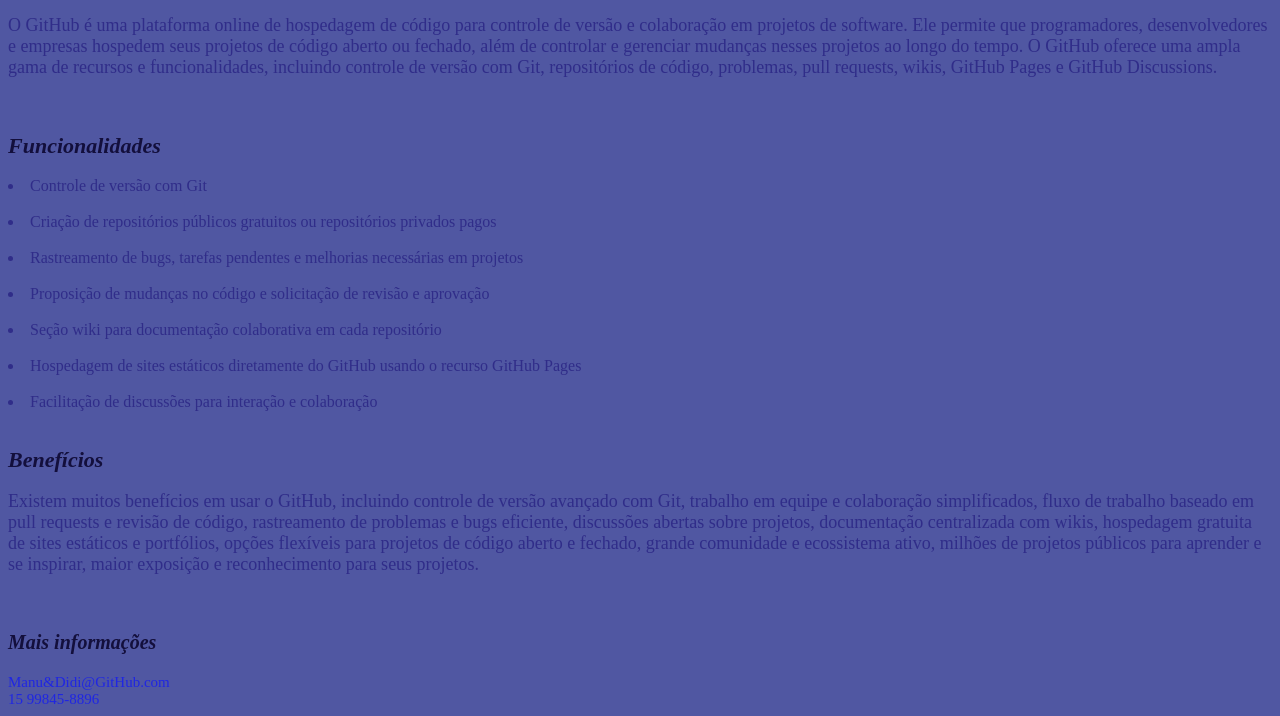
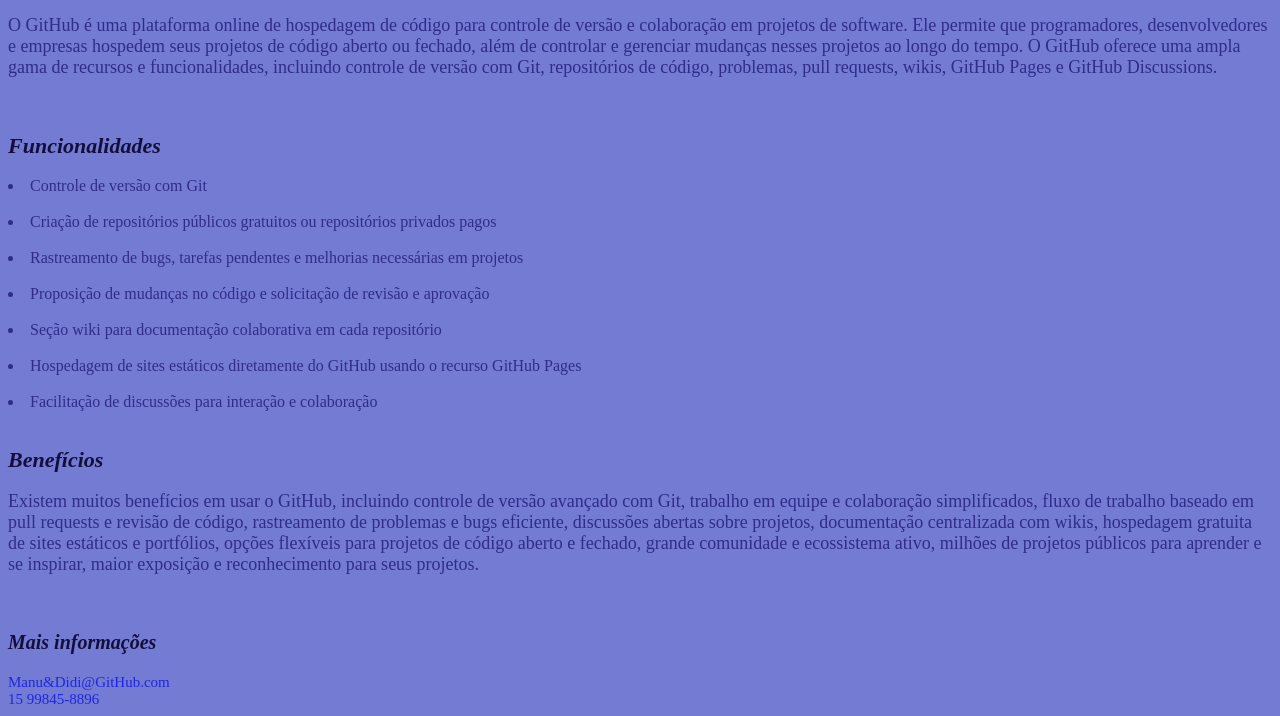
Before and after one commit to Ingridao244/my-page, a plain HTML site: page index.html in a window 1280 px wide. Shown: the part 222-938 px from the top of the page. Drawn offline with Linux system fonts and the light colour scheme.

Commit message:
Update style.css

```diff
--- a/style.css
+++ b/style.css
@@ -1,5 +1,5 @@
 body{
-    background-color: rgb(80, 87, 162);}
+    background-color: rgb(115, 123, 211);}
 
 img{width: 450px;}
 
```
